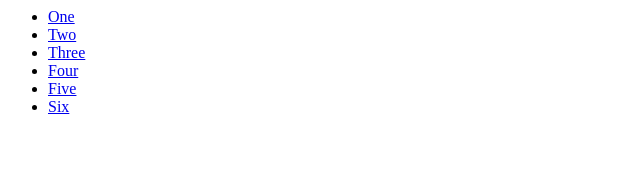
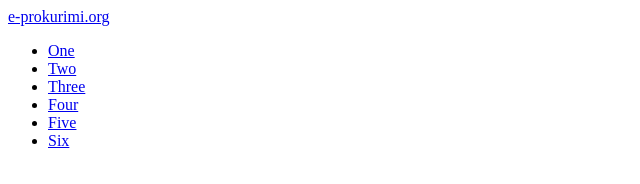
Before and after one commit to georgeslabreche/tmp, a plain HTML site: page index.html in a window 1280 px wide. Shown: the whole page, without its empty margins (0-640 px from the left). Drawn offline with Linux system fonts and the light colour scheme.

Commit message:
Update index.html

```diff
--- a/index.html
+++ b/index.html
@@ -1,5 +1,6 @@
 <html>
   <body>
+    <a href="http://e-prokurimi.org">e-prokurimi.org</a>
     <ul>
       <li><a href="https://fbcdn-sphotos-g-a.akamaihd.net/hphotos-ak-xpa1/v/t1.0-9/10959608_672193179558413_4389599159643186086_n.jpg?oh=0911b0729d2b231f31b235366549ae5e&oe=58772286&__gda__=1483943230_fa758e7dc0738b199bc5966a401a5eff">One</a>
       <li><a href="https://fbcdn-sphotos-c-a.akamaihd.net/hphotos-ak-xtp1/v/t1.0-9/10500379_651283098316088_3862107653362008213_n.jpg?oh=93fde44ee60d33ceff89dda8edb3cb68&oe=5846FE92&__gda__=1480890788_757ec40cc5b0fc1e85ce8fb13e915640">Two</a>
```
